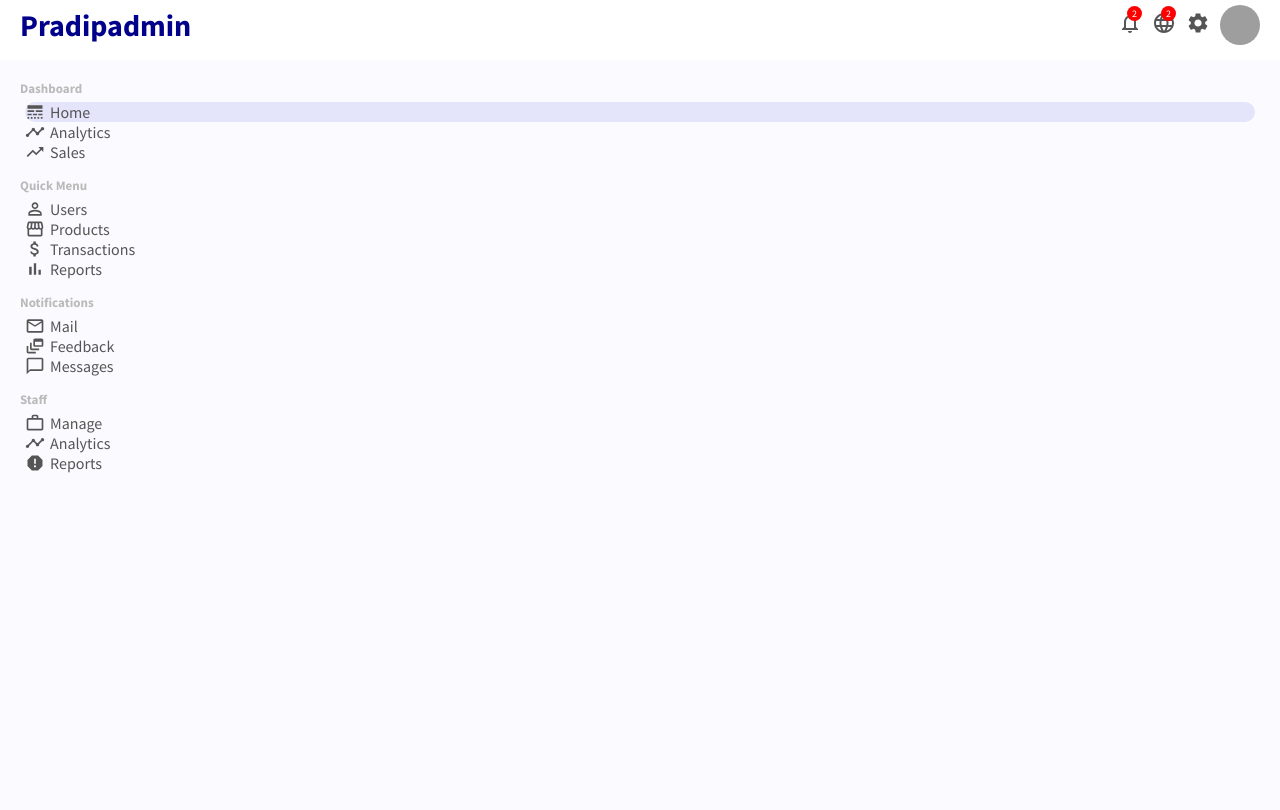
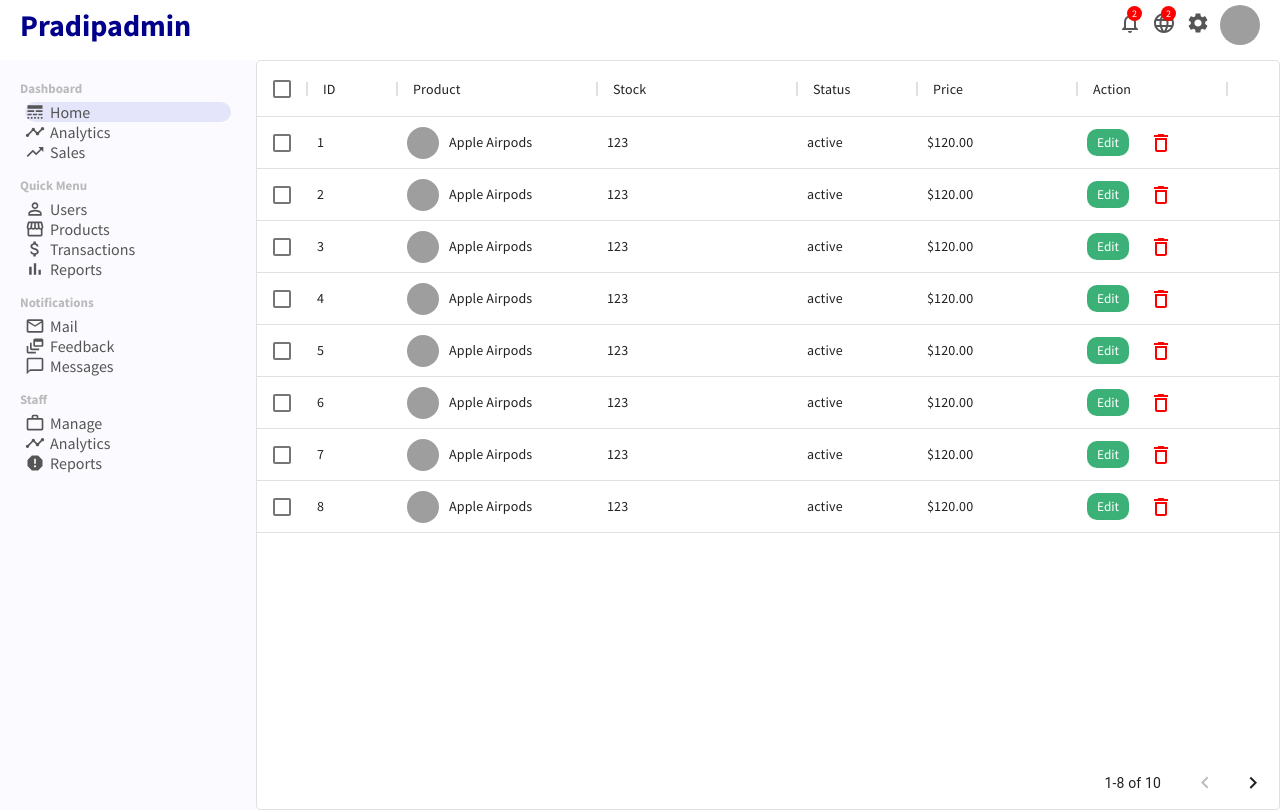
Before and after one commit to PradipKafleDev/ecommerce-admin, a React (Create React App) app: page /products in a window 1280 px wide. Built offline with nearby package versions, Linux system fonts and the light colour scheme; grey boxes are pictures that could not be loaded.

Commit message:
productList page created

```diff
--- a/src/App.js
+++ b/src/App.js
@@ -7,6 +7,8 @@ import { BrowserRouter as Router, Routes, Route } from "react-router-dom";
 import UserList from "./pages/userList/UserList";
 import User from "./pages/user/User";
 import NewUser from "./pages/newUser/NewUser";
+import ProductList from "./pages/productList/ProductList";
+import Product from "./pages/product/Product";
 
 const App = () => {
   return (
@@ -19,6 +21,9 @@ const App = () => {
           <Route path="/users" element={<UserList />} />
           <Route path="/user/:userId" element={<User />} />
           <Route path="/newUser" element={<NewUser />} />
+          <Route path="/products" element={<ProductList />} />
+          <Route path="/product/:productId" element={<Product />} />
+          {/* <Route path="/newProduct" element={<NewProducts />} /> */}
         </Routes>
       </div>
     </Router>
--- a/src/app.css
+++ b/src/app.css
@@ -2,3 +2,7 @@
   display: flex;
   margin-top: 10px;
 }
+.link {
+  text-decoration: none;
+  color: inherit;
+}
--- a/src/components/sidebar/Sidebar.jsx
+++ b/src/components/sidebar/Sidebar.jsx
@@ -14,6 +14,7 @@ import {
   WorkOutline,
   Report,
 } from "@material-ui/icons";
+import { Link } from "react-router-dom";
 
 const Sidebar = () => {
   return (
@@ -22,10 +23,12 @@ const Sidebar = () => {
         <div className="sidebarMenu">
           <h3 className="sidebarTitle">Dashboard</h3>
           <ul className="sidebarList">
+            <Link to="/" className="link">
               <li className="sidebarListItem active">
                 <LineStyle className="sidebarIcon" />
                 Home
               </li>
+            </Link>
 
             <li className="sidebarListItem">
               <Timeline className="sidebarIcon" />
@@ -40,16 +43,18 @@ const Sidebar = () => {
         <div className="sidebarMenu">
           <h3 className="sidebarTitle">Quick Menu</h3>
           <ul className="sidebarList">
+            <Link to="/users" className="link">
               <li className="sidebarListItem">
                 <PermIdentity className="sidebarIcon" />
                 Users
               </li>
-
+            </Link>
+            <Link to="/products" className="link">
               <li className="sidebarListItem">
                 <Storefront className="sidebarIcon" />
                 Products
               </li>
-
+            </Link>
             <li className="sidebarListItem">
               <AttachMoney className="sidebarIcon" />
               Transactions
--- a/src/dummyData.js
+++ b/src/dummyData.js
@@ -51,7 +51,7 @@ export const userData = [
   },
 ];
 
-export const UserRows = [
+export const userRows = [
   {
     id: 1,
     username: "Pradip",
@@ -143,3 +143,85 @@ export const UserRows = [
     transaction: "$120.00",
   },
 ];
+export const productRows = [
+  {
+    id: 1,
+    name: "Apple Airpods",
+    img: "https://images.pexels.com/photos/1043471/pexels-photo-1043471.jpeg?auto=compress&cs=tinysrgb&w=1260&h=750&dpr=1",
+    stock: 123,
+    status: "active",
+    price: "$120.00",
+  },
+  {
+    id: 2,
+    name: "Apple Airpods",
+    img: "https://images.pexels.com/photos/1043471/pexels-photo-1043471.jpeg?auto=compress&cs=tinysrgb&w=1260&h=750&dpr=1",
+    stock: 123,
+    status: "active",
+    price: "$120.00",
+  },
+  {
+    id: 3,
+    name: "Apple Airpods",
+    img: "https://images.pexels.com/photos/1043471/pexels-photo-1043471.jpeg?auto=compress&cs=tinysrgb&w=1260&h=750&dpr=1",
+    stock: 123,
+    status: "active",
+    price: "$120.00",
+  },
+  {
+    id: 4,
+    name: "Apple Airpods",
+    img: "https://images.pexels.com/photos/1043471/pexels-photo-1043471.jpeg?auto=compress&cs=tinysrgb&w=1260&h=750&dpr=1",
+    stock: 123,
+    status: "active",
+    price: "$120.00",
+  },
+  {
+    id: 5,
+    name: "Apple Airpods",
+    img: "https://images.pexels.com/photos/1043471/pexels-photo-1043471.jpeg?auto=compress&cs=tinysrgb&w=1260&h=750&dpr=1",
+    stock: 123,
+    status: "active",
+    price: "$120.00",
+  },
+  {
+    id: 6,
+    name: "Apple Airpods",
+    img: "https://images.pexels.com/photos/1043471/pexels-photo-1043471.jpeg?auto=compress&cs=tinysrgb&w=1260&h=750&dpr=1",
+    stock: 123,
+    status: "active",
+    price: "$120.00",
+  },
+  {
+    id: 7,
+    name: "Apple Airpods",
+    img: "https://images.pexels.com/photos/1043471/pexels-photo-1043471.jpeg?auto=compress&cs=tinysrgb&w=1260&h=750&dpr=1",
+    stock: 123,
+    status: "active",
+    price: "$120.00",
+  },
+  {
+    id: 8,
+    name: "Apple Airpods",
+    img: "https://images.pexels.com/photos/1043471/pexels-photo-1043471.jpeg?auto=compress&cs=tinysrgb&w=1260&h=750&dpr=1",
+    stock: 123,
+    status: "active",
+    price: "$120.00",
+  },
+  {
+    id: 9,
+    name: "Apple Airpods",
+    img: "https://images.pexels.com/photos/1043471/pexels-photo-1043471.jpeg?auto=compress&cs=tinysrgb&w=1260&h=750&dpr=1",
+    stock: 123,
+    status: "active",
+    price: "$120.00",
+  },
+  {
+    id: 10,
+    name: "Apple Airpods",
+    img: "https://images.pexels.com/photos/1043471/pexels-photo-1043471.jpeg?auto=compress&cs=tinysrgb&w=1260&h=750&dpr=1",
+    stock: 123,
+    status: "active",
+    price: "$120.00",
+  },
+];
--- /dev/null
+++ b/src/pages/product/Product.jsx
@@ -0,0 +1,8 @@
+import React from "react";
+import "./product.css";
+
+const Product = () => {
+  return <div className="product">Product</div>;
+};
+
+export default Product;
--- /dev/null
+++ b/src/pages/product/product.css
@@ -0,0 +1,3 @@
+.product {
+  flex: 4;
+}
--- a/src/pages/userList/UserList.jsx
+++ b/src/pages/productList/ProductList.jsx
@@ -1,34 +1,33 @@
 import React, { useState } from "react";
-import "./userList.css";
+import "./productList.css";
 import { DataGrid } from "@material-ui/data-grid";
 import { DeleteOutline } from "@material-ui/icons";
-import { UserRows } from "../../dummyData";
+import { productRows } from "../../dummyData";
 import { Link } from "react-router-dom";
+const ProductList = () => {
+  const [data, setData] = useState(productRows);
 
-const UserList = () => {
-  const [data, setData] = useState(UserRows);
   const handleDelete = id => {
     setData(data.filter(item => item.id !== id));
   };
-
   const columns = [
     { field: "id", headerName: "ID", width: 90 },
     {
-      field: "user",
-      headerName: "User",
+      field: "product",
+      headerName: "Product",
       width: 200,
       renderCell: params => {
         return (
-          <div className="userListUser">
-            <img src={params.row.avatar} alt="" className="userListImg" />
-            {params.row.username}
+          <div className="productListItem">
+            <img src={params.row.img} alt="" className="productListImg" />
+            {params.row.name}
           </div>
         );
       },
     },
     {
-      field: "email",
-      headerName: "Email",
+      field: "stock",
+      headerName: "Stock",
       width: 200,
     },
     {
@@ -37,8 +36,8 @@ const UserList = () => {
       width: 120,
     },
     {
-      field: "transaction",
-      headerName: "Transaction volume",
+      field: "price",
+      headerName: "Price",
       width: 160,
     },
     {
@@ -48,12 +47,12 @@ const UserList = () => {
       renderCell: params => {
         return (
           <>
-            <Link to={`/user/${params.row.id}`}>
-              <button className="userListEdit">Edit</button>
+            <Link to={`/product/${params.row.id}`}>
+              <button className="productListEdit">Edit</button>
             </Link>
 
             <DeleteOutline
-              className="userListDelete"
+              className="productListDelete"
               onClick={() => handleDelete(params.row.id)}
             />
           </>
@@ -61,9 +60,8 @@ const UserList = () => {
       },
     },
   ];
-
   return (
-    <div className="userList">
+    <div className="productList">
       <DataGrid
         rows={data}
         columns={columns}
@@ -75,4 +73,4 @@ const UserList = () => {
   );
 };
 
-export default UserList;
+export default ProductList;
--- /dev/null
+++ b/src/pages/productList/productList.css
@@ -0,0 +1,27 @@
+.productList {
+  flex: 4;
+}
+.productListItem {
+  display: flex;
+  align-items: center;
+}
+.productListImg {
+  width: 32px;
+  height: 32px;
+  border-radius: 50%;
+  object-fit: cover;
+  margin-right: 10px;
+}
+.productListEdit {
+  border: none;
+  border-radius: 10px;
+  padding: 5px 10px;
+  background-color: #3bb077;
+  color: white;
+  cursor: pointer;
+  margin-right: 20px;
+}
+.productListDelete {
+  color: red;
+  cursor: pointer;
+}
```
Lines whose indentation alone changed are shown as unchanged.
